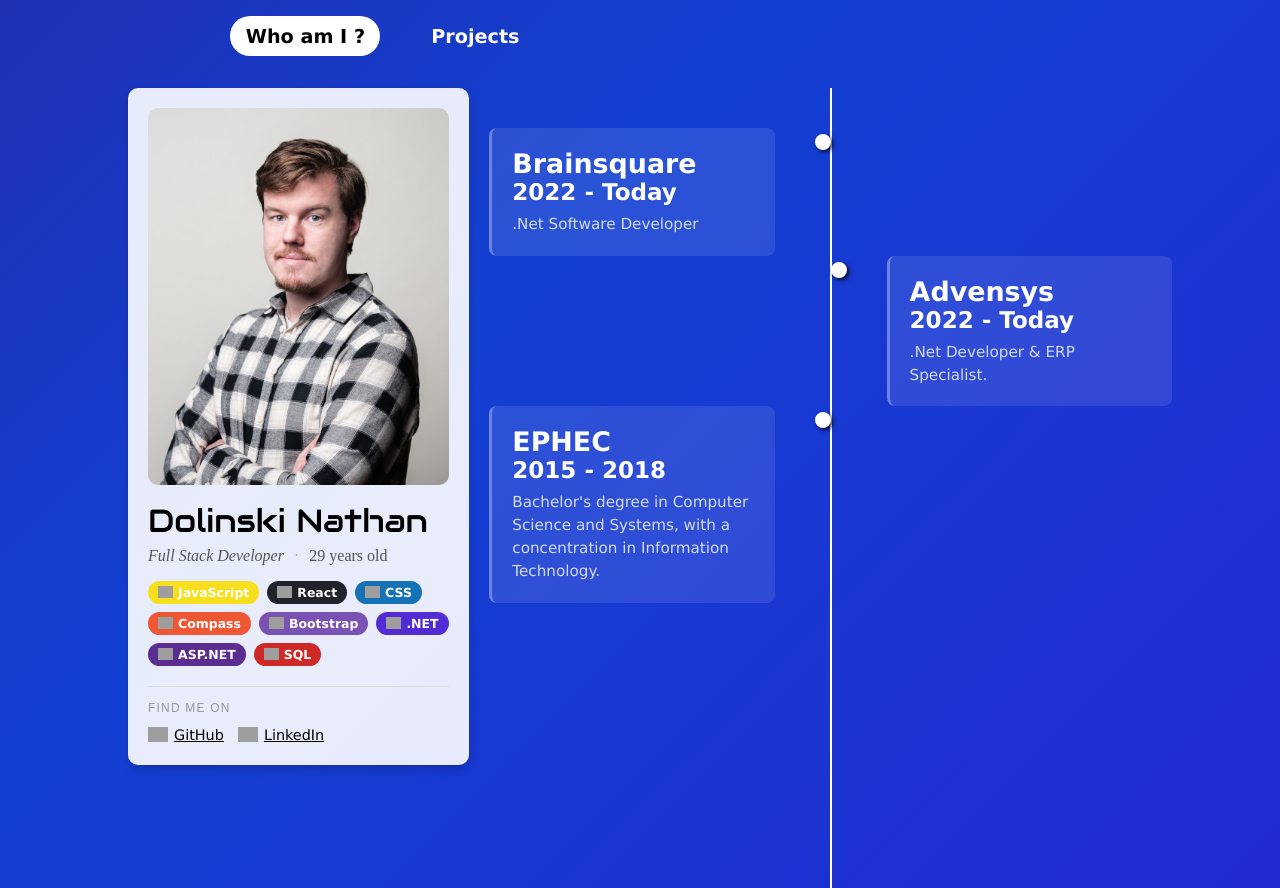
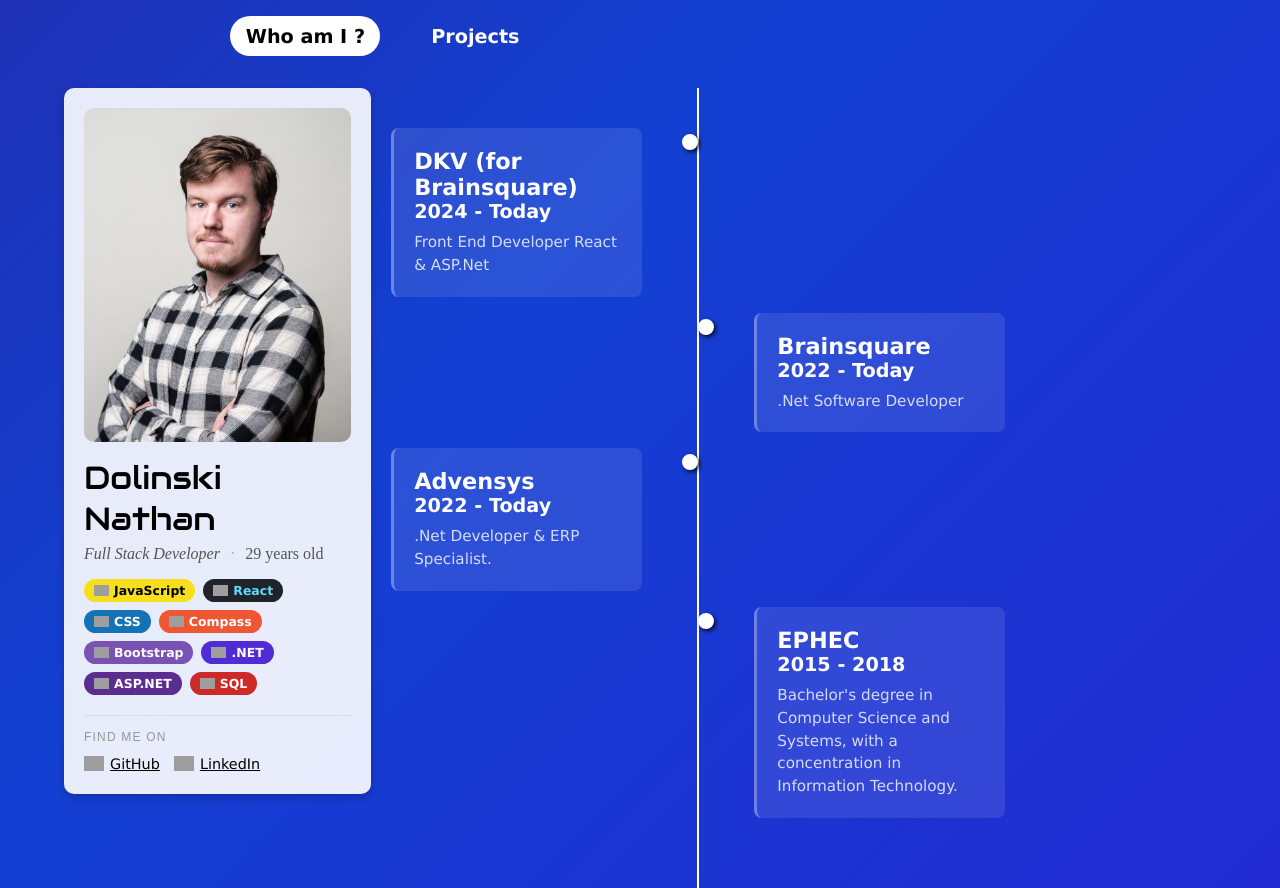
Before and after one commit to Platinate/Portfolio, a React (Vite) app: page / in a window 1280 px wide. Built offline with nearby package versions, Linux system fonts and the light colour scheme; grey boxes are pictures that could not be loaded.

Commit message:
Lot of resizing changes

```diff
--- a/src/components/molecules/TimelineItem/TimelineItem.css
+++ b/src/components/molecules/TimelineItem/TimelineItem.css
@@ -34,7 +34,7 @@
     border-radius: 8px;
     border-left: 3px solid rgba(255, 255, 255, 0.3);
     opacity: 0;
-    width: 300px;
+    width: 350px;
 }
 
 .Timeline__item--left .Timeline__content {
@@ -62,7 +62,7 @@
     color: rgba(255, 255, 255, 0.8);
 }
 
-@media (max-width: 768px) {
+@media (max-width: 1024px) {
     .Timeline__line {
         left: 16px;
     }
--- a/src/components/organisms/Timeline/Timeline.css
+++ b/src/components/organisms/Timeline/Timeline.css
@@ -21,6 +21,6 @@
     flex-direction: column;
     justify-content: space-between;
     height: 100%;
-    gap: 0;
+    gap: 16px 0;
     padding: 0;
 }
--- a/src/components/organisms/Timeline/Timeline.tsx
+++ b/src/components/organisms/Timeline/Timeline.tsx
@@ -3,6 +3,10 @@ import "./Timeline.css";
 import TimelineItem, {type TimelineItemProps} from "../../molecules/TimelineItem/TimelineItem";
 
 const timelineData: TimelineItemProps[] = [
+    {
+        title: <div><h1>DKV (for Brainsquare)</h1><h2>2024 - Today</h2></div>,
+        description: "Front End Developer React & ASP.Net"
+    },
     {
         title: <div><h1>Brainsquare</h1><h2>2022 - Today</h2></div>,
         description: ".Net Software Developer"
--- a/src/components/pages/Home/Home.css
+++ b/src/components/pages/Home/Home.css
@@ -2,4 +2,18 @@
     display: grid;
     grid-template-columns: 33.33% 66.66%;
     gap: 20px;
+    width: 80%;
 }
+
+@media (max-width: 1024px) and (min-width: 391px) {
+  .Home {
+    grid-template-columns: 50% 50%;
+  }
+}
+
+@media (max-width: 390px) {
+  .Home {
+    grid-template-columns: 1fr;
+    width: 90%;
+  }
+}
--- a/src/components/pages/Projects/Projects.css
+++ b/src/components/pages/Projects/Projects.css
@@ -5,19 +5,17 @@
 .Projects__grid {
     display: grid;
     gap: 24px;
-    grid-template-columns: 1fr;
+    grid-template-columns: 1fr 1fr 1fr 1fr;
 }
 
-/* Tablet */
-@media (min-width: 391px) {
-    .Projects__grid {
-        grid-template-columns: repeat(2, 1fr);
-    }
+@media (max-width: 1024px) and (min-width: 641px) {
+  .Projects__grid {
+    grid-template-columns: 50% 50%;
+  }
 }
 
-/* Desktop */
-@media (min-width: 901px) {
-    .Projects__grid {
-        grid-template-columns: repeat(4, 1fr);
-    }
+@media (max-width: 640px) {
+  .Projects__grid {
+    grid-template-columns: 100%;
+  }
 }
--- a/src/hoc/Main/Main.css
+++ b/src/hoc/Main/Main.css
@@ -6,7 +6,7 @@
 }
 
 /* Mobile (iPhone 13 and smaller) */
-@media (max-width: 390px) {
+@media (max-width: 640px) {
   .Main {
     width: 100%;
   }
@@ -15,7 +15,7 @@
 /* Tablets and larger screens */
 @media (min-width: 391px) {
   .Main {
-    width: 80%;
+    width: 90%;
     max-width: 1400px;
   }
 }
--- a/src/index.css
+++ b/src/index.css
@@ -9,7 +9,6 @@
   box-sizing: border-box;
   margin: 0;
   padding: 0;
-  color: white;
   font-family: 'Lucida Sans', 'Lucida Sans Regular', 'Lucida Grande', 'Lucida Sans Unicode', Geneva, Verdana, sans-serif
 }
 
@@ -20,11 +19,11 @@
 }
 
 h1 {
-  font-size: 1.4em;
+  font-size: 1.4rem;
 }
 
 h2 {
-  font-size: 1.2em;
+  font-size: 1.2rem;
 }
 
 .fadeIn {
```
